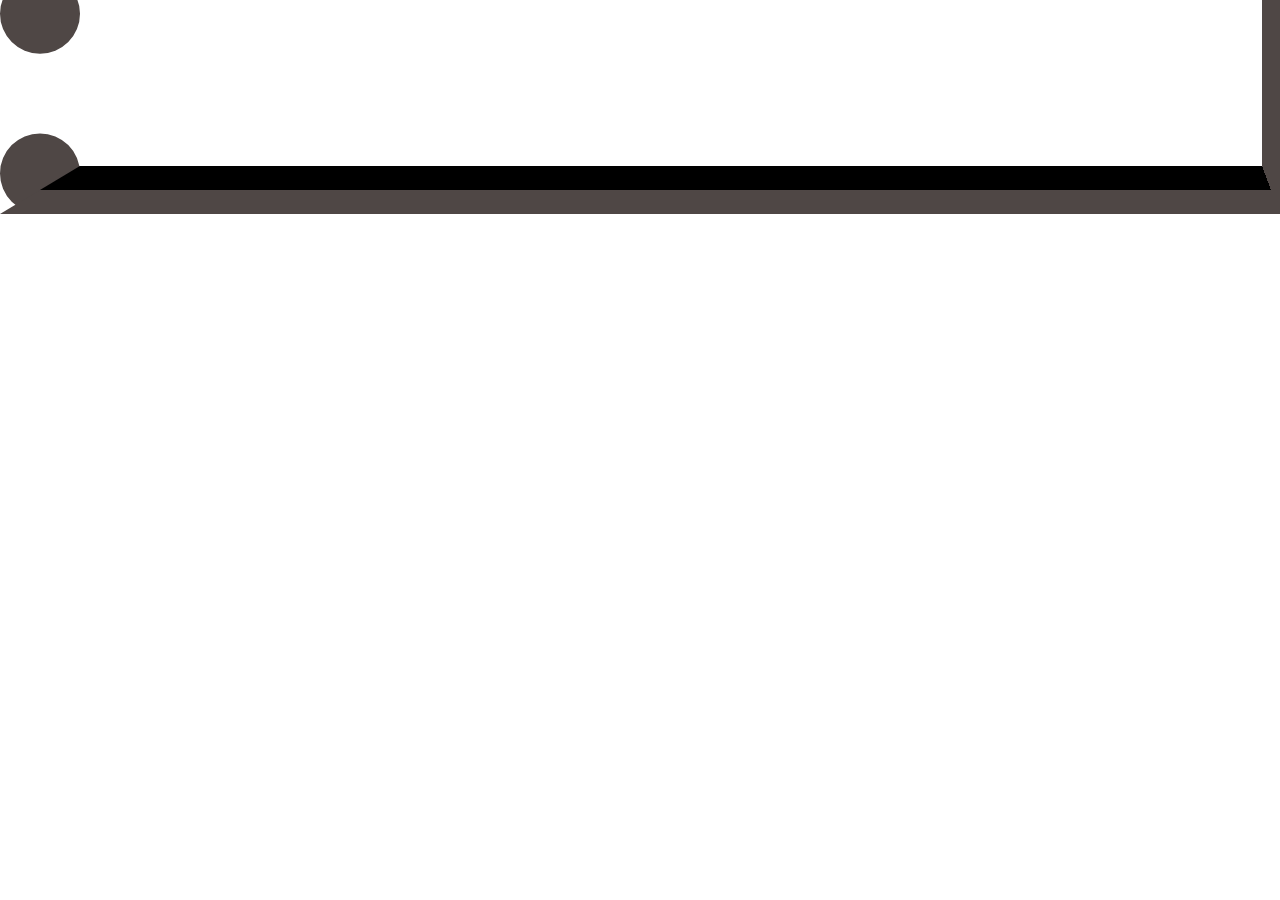
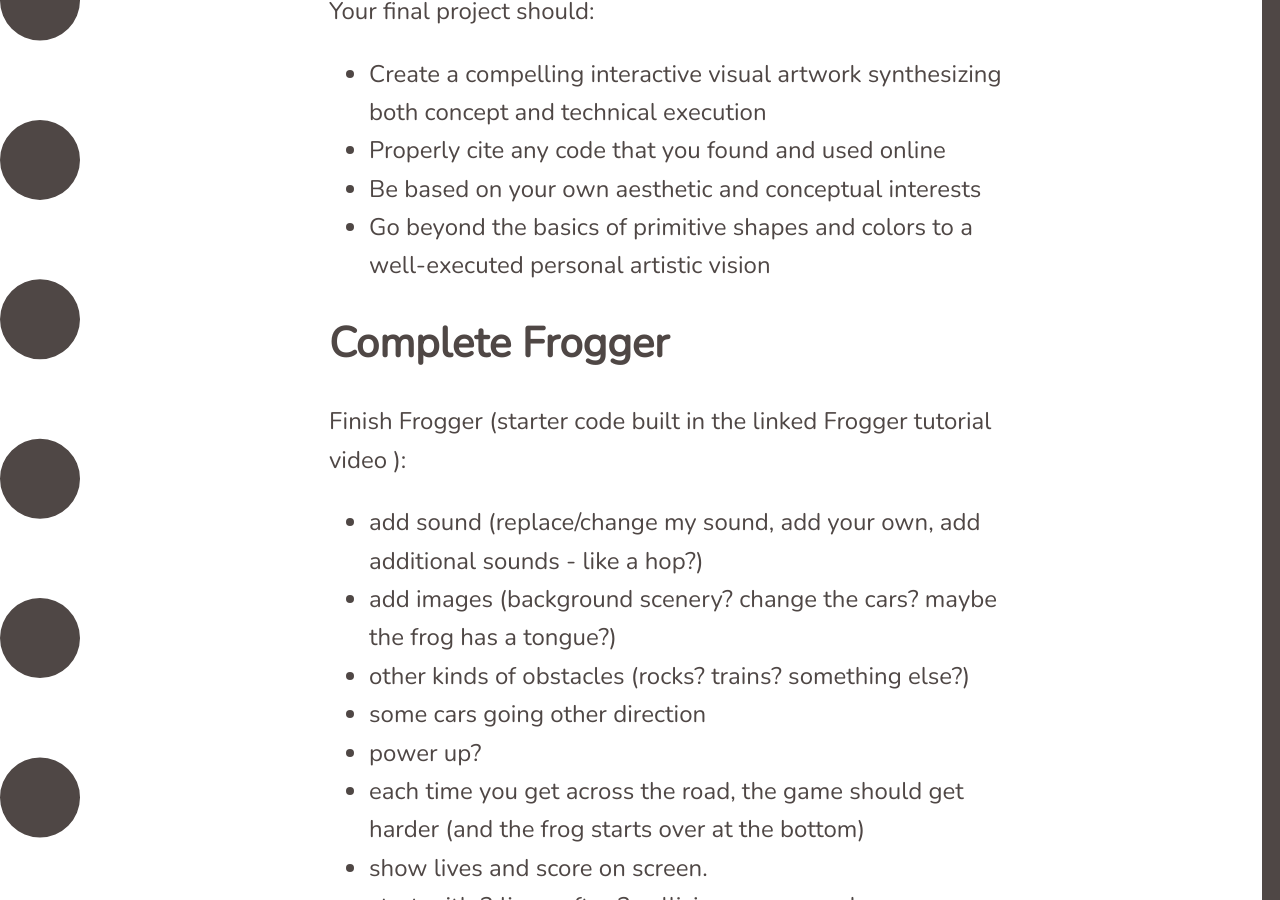
Before and after one commit to lee2sman/p4va_spring2024, a Jekyll site: the page built from _posts/2023-11-13-week12.md, in a window 1280 px wide and 900 px high, scrolled down 9602 px. Built offline with Jekyll 4.4.1, drawn with Linux system fonts in a browser that asks for light colours; nearby versions of some CDN libraries; before the commit the page ends 9816 px from its top, so only the background shows below that; some of the changed text lies outside the part shown.

Commit message:
update week12

````diff
--- a/_posts/2023-11-13-week12.md
+++ b/_posts/2023-11-13-week12.md
@@ -80,6 +80,9 @@ The ```<body></body>``` section contains all of the content that gets seen visua
 
 # Final Project
 
+**For this assignment, you are to write up a one paragraph proposal. You are welcome to also include screenshots, links to past projects or projects that inspire you. I will give you feedback and approve projects. --Lee**
+
+
 Our assignments so far have been fairly restrictive. For your final project, I want to open up the field for you to create an artwork of your choice. The project should use skills and tools we developed this semester. You don’t need to use p5.js if there is another library or language that you prefer.
 
 Final Project and presentations/critiques due Monday 12/11 during our 6:30pm session.
@@ -103,9 +106,16 @@ Consider these elements in the creation of your own work for the final project.
 
 ### Works to examine
 
-The following projects were created with p5.js
+The following projects were created with p5.js.
 
-[Protest Korpe](https://protestkor.pe/en/) by Friends of Asya Tulesova (Aisha, Kuat, Irina and Jeff), to create banner images that can be shared on social media
+Check out the online exhibit of works in the p5.js showcase:
+
+[ALL OF THE PROJECTS IN THE p5.js SHOWCASE](https://showcase.p5js.org/#/2022-All)
+
+
+Some additional projects:
+
+[Protest Korpe](https://web.archive.org/web/20210621033038/https://protestkor.pe/en/) by Friends of Asya Tulesova (Aisha, Kuat, Irina and Jeff), to create banner images that can be shared on social media
 
 > PROTEST KORPE is inspired by quraq körpe, a type of Kazakh quilt. Like a quraq körpe, civic activism and protection of our rights depend on the voices and contributions of each of us. In this work, each square on our "collective quilt" is important to sew a new Kazakh reality. We want: a fair trial for Asya Tulesova, police that do not resort to violence, and just laws which respect peaceful assembly. [#JusticeForAsya](https://www.instagram.com/explore/tags/%D0%A1%D0%BF%D1%80%D0%B0%D0%B2%D0%B5%D0%B4%D0%BB%D0%B8%D0%B2%D0%BE%D1%81%D1%82%D1%8C%D0%94%D0%BB%D1%8F%D0%90%D1%81%D0%B8/)
 
@@ -159,3 +169,25 @@ Your final project should:
 - Properly cite any code that you found and used online
 - Be based on your own aesthetic and conceptual interests
 - Go beyond the basics of primitive shapes and colors to a well-executed personal artistic vision
+
+## Complete Frogger
+
+Finish Frogger (starter code built in the [linked Frogger tutorial video](https://www.youtube.com/watch?v=IN0nq_n6Fvs) ):
+
+* add sound (replace/change my sound, add your own, add additional sounds - like a hop?)
+* add images (background scenery? change the cars? maybe the frog has a tongue?)
+* other kinds of obstacles (rocks? trains? something else?)
+* some cars going other direction
+* power up?
+* each time you get across the road, the game should get harder (and the frog starts over at the bottom)
+* show lives and score on screen.
+* start with 3 lives. after 3 collisions, game ends
+* when dead, indicate game is over
+
+OPTIONAL BONUS CHALLENGES:
+
+* make the game 2 player. one player uses WASD. The other uses Arrow keys. it's a race to get across 10 times.
+* what are other ways to play with the challenge? maybe the cars increase as you cross the road succesfully
+* countdown timer for the game? special apples for the frog to collect?&nbsp;
+* the game could use a good background soundtrack
+* anything else to make the game special and more unique
````
Also changed, not shown: other parts of _posts/2023-11-13-week12.md (+1 -1 lines).
